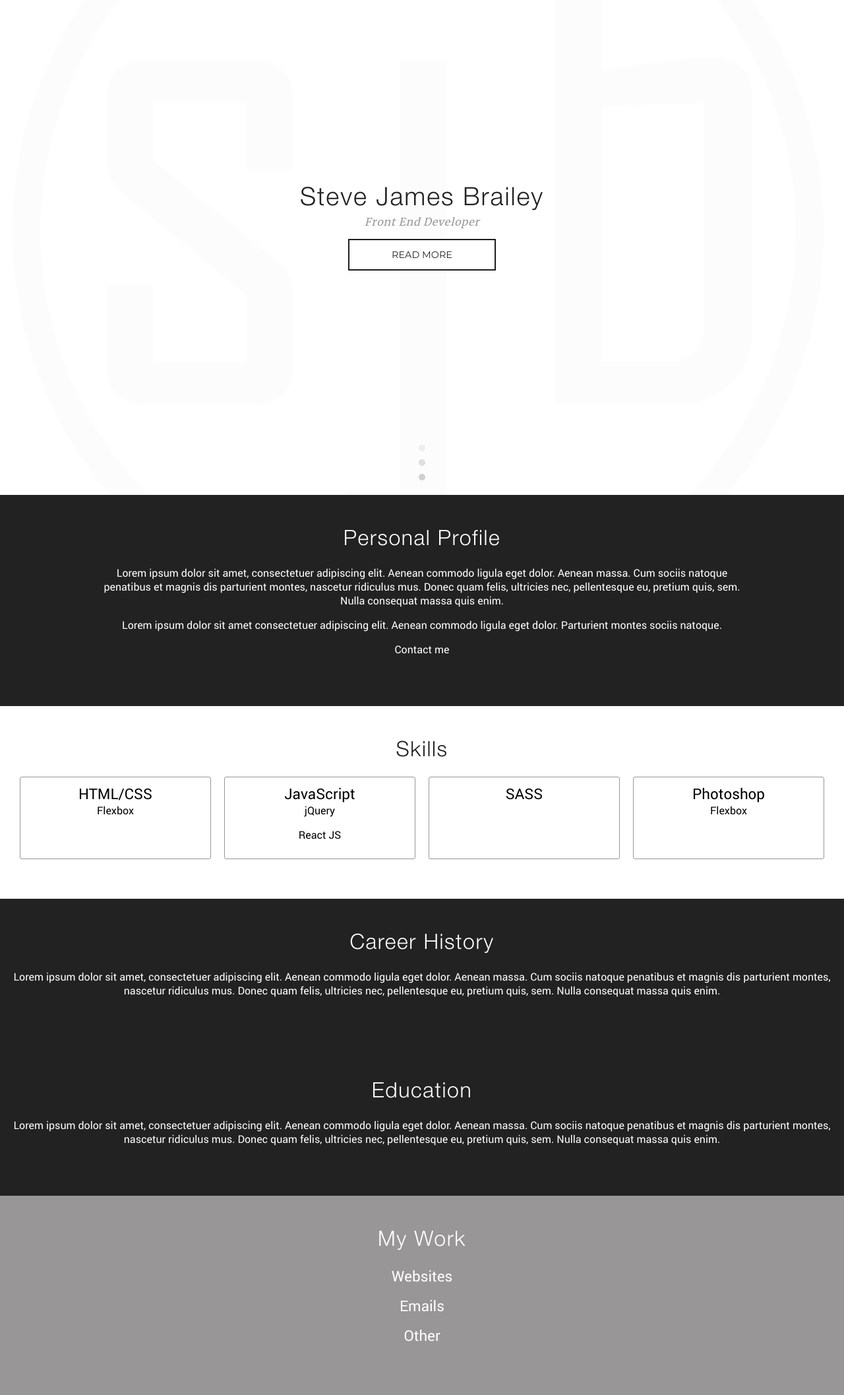
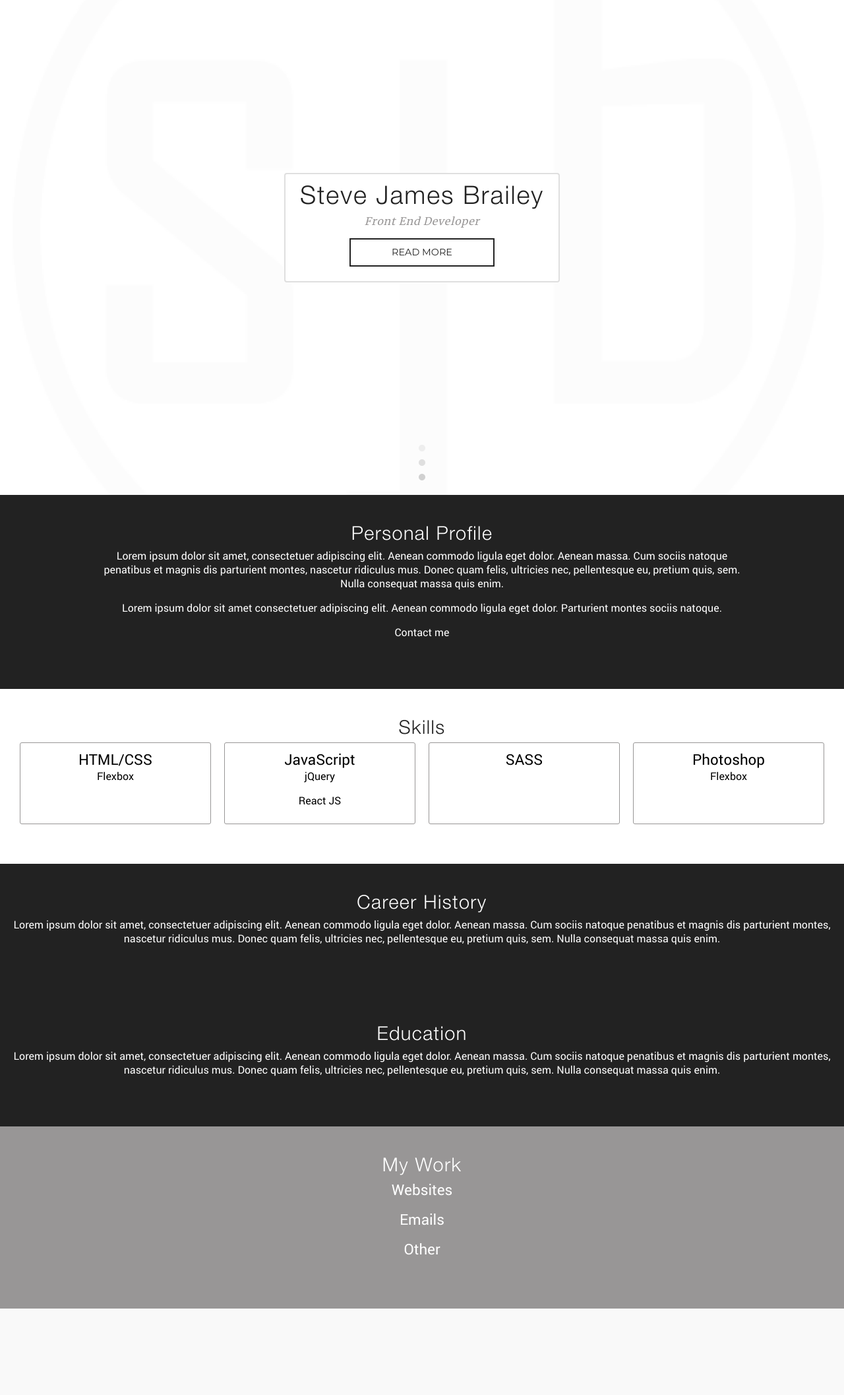
Before and after one commit to astortion/astortion.github.io, a PHP site: page / in a window 1280 px wide. Shown: the part 50-2164 px from the top of the page at 66% size. After the commit the page ends 2033 px from the top, so only its background shows below. Run offline with PHP 8.4, Linux system fonts and the light colour scheme.

Commit message:
Playing about with intro animation

```diff
--- a/css/style.css
+++ b/css/style.css
@@ -86,9 +86,10 @@ h2 {
 h1 {
   font-family: "HelveticaNeue", sans-serif;
   color: #222222;
-  font-size: 2rem;
+  font-size: 1.8rem;
+  line-height: 0.8em;
   letter-spacing: 0.05em;
-  margin-bottom: 1.2rem;
+  margin-bottom: 0.5rem;
 }
 
 p {
@@ -188,20 +189,6 @@ nav label span, nav label:before, nav label:after {
   transition: all .2s ease-in-out;
 }
 
-.btn {
-  font-family: 'Montserrat', sans-serif;
-  text-transform: uppercase;
-  display: block;
-  color: #222222;
-  padding: 0.8rem 4rem;
-  border: 2px solid #1d1d1d;
-  font-size: 0.9rem;
-}
-.btn:hover {
-  color: #989696;
-  border-color: #989696;
-}
-
 section {
   display: flex;
   flex-direction: column;
@@ -216,14 +203,65 @@ section {
   background: #ffffff url(../images/sjb-bg.gif) no-repeat center/contain;
 }
 #home div {
-  display: flex;
-  flex-direction: column;
-  align-items: center;
+  padding: 1.5rem;
   position: relative;
+  background: #ffffff;
+}
+#home div:before, #home div:after {
+  content: '';
+  border: 2px solid transparent;
+  border-radius: 4px;
+  opacity: 0.3;
+  position: absolute;
+  width: 0;
+  height: 0;
+  top: 0;
+  left: 0;
+}
+#home div:before {
+  animation: slideFromLeft 2s ease-out 0.5s 1 forwards;
+}
+#home div:after {
+  animation: slideFromTopLeft 2s ease-out 0.5s 1 forwards;
+}
+@keyframes slideFromLeft {
+  20% {
+    width: 100%;
+    border-top-color: #989696;
+  }
+  60% {
+    width: 100%;
+    height: 100%;
+    border-top-color: #989696;
+    border-right-color: #989696;
+  }
+  100% {
+    width: 100%;
+    height: 100%;
+    border-top-color: #989696;
+    border-right-color: #989696;
+  }
+}
+@keyframes slideFromTopLeft {
+  20% {
+    height: 100%;
+    border-left-color: #989696;
+  }
+  60% {
+    width: 100%;
+    height: 100%;
+    border-bottom-color: #989696;
+    border-left-color: #989696;
+  }
+  100% {
+    width: 100%;
+    height: 100%;
+    border-bottom-color: #989696;
+    border-left-color: #989696;
+  }
 }
 #home h1 {
   color: #222222;
-  margin-bottom: 0;
 }
 #home h2 {
   font-family: 'MerriweatherLightItalic', sans-serif;
@@ -232,9 +270,6 @@ section {
   font-size: 1rem;
   letter-spacing: 0.04em;
   margin-bottom: 1rem;
-}
-#home .btn {
-  background: #ffffff;
 }
 #home .nextPage {
   background: url(../images/down-arrow.png) no-repeat;
@@ -286,15 +321,48 @@ section {
   color: #ffffff;
 }
 
+.btn {
+  padding: 0.8rem 4rem;
+  color: #222222;
+  font-family: 'Montserrat', sans-serif;
+  text-transform: uppercase;
+  font-size: 0.9rem;
+  position: relative;
+  z-index: 999;
+  box-shadow: inset 0 0 0 2px #222222;
+  display: inline-block;
+}
+.btn:before, .btn:after {
+  content: '';
+  position: absolute;
+  border: 2px solid transparent;
+  width: 0;
+  height: 0;
+  top: 0;
+  left: 0;
+}
+.btn:hover {
+  color: #989696;
+}
+.btn:hover:before, .btn:hover:after {
+  width: 100%;
+  height: 100%;
+}
+.btn:hover:before {
+  border-top-color: #989696;
+  border-right-color: #989696;
+  transition: width 0.25s ease-out, height 0.25s ease-out 0.25s;
+}
+.btn:hover:after {
+  border-bottom-color: #989696;
+  border-left-color: #989696;
+  transition: height 0.25s ease-out, width 0.25s ease-out 0.25s;
+}
+
 /* Breakpoints ----------------------------*/
 @media (max-width: 359px) and (min-width: 320px) {
   html {
     font-size: 14px;
-  }
-}
-@media (max-width: 480px) and (orientation: portrait) {
-  #home {
-    transition: min-height 1000s steps(1);
   }
 }
 @media (min-width: 768px) {
--- a/index.html
+++ b/index.html
@@ -33,9 +33,11 @@
 </header>
 
 <section id="home">
-    <h1>Steve James Brailey</h1>
-    <h2>Front End Developer</h2>
-    <a href="#about" class="btn">Read More</a>
+    <div>
+        <h1>Steve James Brailey</h1>
+        <h2>Front End Developer</h2>
+        <a href="#about" class="btn">Read More</a>
+    </div>
     <a href="#about" class="nextPage"></a>
 </section>
 
--- a/sass/_base.scss
+++ b/sass/_base.scss
@@ -35,9 +35,10 @@ h2 {font-size: 1.4rem;}
 h1 {
     font-family: $headingFontStack;
     color: $dark;
-    font-size: 2rem;
+    font-size: 1.8rem;
+    line-height: 0.8em;
     letter-spacing: 0.05em;
-    margin-bottom: 1.2rem;
+    margin-bottom: 0.5rem;
 }
 p {margin-bottom: 1rem;}
 a {color: $light; text-decoration: none;}
--- a/sass/style.scss
+++ b/sass/style.scss
@@ -71,16 +71,7 @@ nav {
     }
 }
 
-.btn {
-    font-family: 'Montserrat', sans-serif;
-    text-transform: uppercase;
-    display: block;
-    color: $dark;
-    padding: 0.8rem 4rem;
-    border: 2px solid #1d1d1d;
-    font-size: 0.9rem;
-    &:hover {color: $primary; border-color: $primary;}
-}
+
 
 section {
     display: flex;
@@ -95,14 +86,76 @@ section {
     min-height: 100vh;
     background: $light url(../images/sjb-bg.gif) no-repeat center/contain;
     div {
-        display: flex;
-        flex-direction: column;
-        align-items: center;
+        padding: 1.5rem;
         position: relative;
+        background: $light;
+
+        &:before, &:after {
+            content: '';
+            border: 2px solid transparent;
+            border-radius: 4px;
+            opacity: 0.3;
+            position: absolute;
+            width: 0;
+            height: 0;top: 0;
+            left: 0;
+
+        }
+
+        &:before {
+
+            animation: slideFromLeft 2s ease-out 0.5s 1 forwards;
+        }
+
+        &:after {
+            animation: slideFromTopLeft 2s ease-out 0.5s 1 forwards;
+        }
+
+        @keyframes slideFromLeft {
+            20% {
+                width: 100%;
+                border-top-color: $primary;
+            }
+            60% {
+                width: 100%;
+                height: 100%;
+                border-top-color: $primary;
+                border-right-color: $primary;
+            }
+
+            100% {
+                width: 100%;
+                height: 100%;
+                border-top-color: $primary;
+                border-right-color: $primary;
+
+            }
+        }
+
+        @keyframes slideFromTopLeft {
+            20% {
+                height: 100%;
+                border-left-color: $primary;
+            }
+            60% {
+                width: 100%;
+                height: 100%;
+                border-bottom-color: $primary;
+                border-left-color: $primary;
+            }
+
+            100% {
+                width: 100%;
+                height: 100%;
+                border-bottom-color: $primary;
+                border-left-color: $primary;
+
+            }
+        }
     }
+
     h1 {
         color: $dark;
-        margin-bottom: 0;
     }
     h2 {
         font-family: 'MerriweatherLightItalic', sans-serif;
@@ -112,9 +165,7 @@ section {
         letter-spacing: 0.04em;
         margin-bottom: 1rem;
     }
-    .btn {
-        background: $light;
-    }
+
     .nextPage {
         background: url(../images/down-arrow.png) no-repeat;
         width: 36px;
@@ -166,13 +217,59 @@ section {
     }
 }
 
+.btn {
+    padding: 0.8rem 4rem;
+    color: $dark;
+    font-family: 'Montserrat', sans-serif;
+    text-transform: uppercase;
+    font-size: 0.9rem;
+    position: relative;
+    z-index: 999;
+    box-shadow: inset 0 0 0 2px $dark;
+    display: inline-block;
+
+    &:before, &:after {
+        content: '';
+        position: absolute;
+        // Set border to invisible, so we don't see a 4px border on a 0x0 element before the transition starts
+        border: 2px solid transparent;
+        width: 0;
+        height: 0;
+        // Start :after & :before in same position
+        top: 0;
+        left: 0;
+    }
+
+    // Hover styles
+    &:hover {color: $primary;}
+
+    &:hover:before, &:hover:after {
+        width: 100%;
+        height: 100%;
+    }
+
+    &:hover:before {
+        border-top-color: $primary; // Make borders visible
+        border-right-color: $primary;
+        transition:
+        width 0.25s ease-out, // Width expands first
+        height 0.25s ease-out 0.25s; // And then height
+    }
+
+    &:hover:after {
+        border-bottom-color: $primary; // Make borders visible
+        border-left-color: $primary;
+        transition: // Animate height first, then width
+        height 0.25s ease-out,
+        width 0.25s ease-out 0.25s;
+    }
+
+}
+
+
 /* Breakpoints ----------------------------*/
 @media #{$XXsmall} {
     html {font-size: 14px;}
-}
-
-@media #{$Xsmall} {
-    #home {transition: min-height 1000s steps(1);}
 }
 
 @media #{$desktop} {
```
